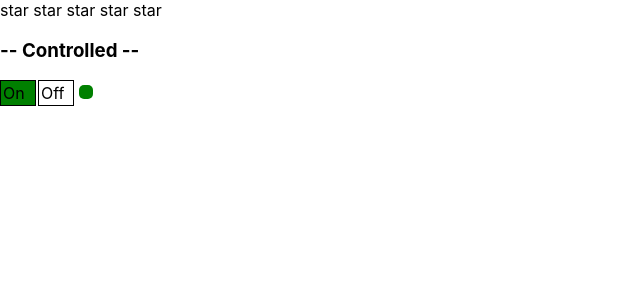
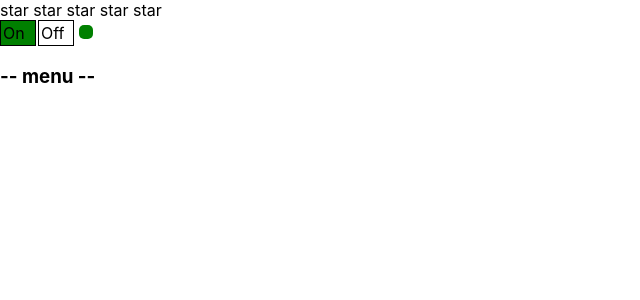
Before and after one commit to Mayday2020/KBZD-TS2022, a React (Create React App) app: page / in a window 1280 px wide. Shown: the top 300 px of the page, without its empty margins (0-640 px from the left). Built offline with nearby package versions, Linux system fonts and the light colour scheme.

Commit message:
'15customSelect'

```diff
--- a/src/Accordion/Accordion.tsx
+++ b/src/Accordion/Accordion.tsx
@@ -5,20 +5,22 @@ type AccordionTitlePropsType = {
     onClick: (collapsed: boolean)=> void
     collapsed: boolean
 }
+export type itemType = {
+    id: number
+    value: string
+    power: string
+}
 export type AccordionPropsType = {
     titleValue: string
     collapsed: boolean
-    onClick: (collapsed: boolean)=> void
+    onClickTitle: (collapsed: boolean)=> void
+    items:  itemType[]
+    onClick: (power: string) => void
 }
-export const Accordion = (props: AccordionPropsType) => {
-    return (
-        <div>
-            <AccordionTitle title={props.titleValue} onClick={props.onClick} collapsed={props.collapsed}/>
-            {!props.collapsed && <AccordionBody />}
-        </div>
-    )
+export type AccordionBodyPropsType = {
+    onClick: (power: string) => void
+    items: itemType[]
 }
-
 
 const AccordionTitle = (props: AccordionTitlePropsType) => {
     return (
@@ -26,12 +28,18 @@ const AccordionTitle = (props: AccordionTitlePropsType) => {
     )
 }
 
-const AccordionBody = () => {
+const AccordionBody = (props: AccordionBodyPropsType) => {
     return (
         <ul>
-            <li>task 1</li>
-            <li>task 2</li>
-            <li>task 3</li>
+            {props.items.map( (item, index) =>  <li onClick={()=>{props.onClick(item.power)}} key={index}>{item.value}</li>) }
         </ul>
     )
 }
+export const Accordion = (props: AccordionPropsType) => {
+    return (
+        <div>
+            <AccordionTitle title={props.titleValue} onClick={props.onClickTitle} collapsed={props.collapsed}/>
+            {!props.collapsed && <AccordionBody onClick={props.onClick} items={props.items}/>}
+        </div>
+    )
+}
--- a/src/App.tsx
+++ b/src/App.tsx
@@ -6,20 +6,46 @@ import {Rating} from "./Rating/Rating";
 import {Accordion} from "./Accordion/Accordion";
 import {UncontrolledOnOff} from "./UncontrolledOnOff/UncontrolledOnOff";
 import {OnOff} from "./OnOff/OnOff";
+import CustomSelectComponent, {itemType} from "./CustomSelectComponent/CustomSelectComponent";
 
 function App() {
     let [ratingValue, setRatingValue] = useState<RatingValueType>(0)
     let [accordionCollapsed, setAccordionCollapsed] = useState<boolean>(true)
     let [on, setOn] = useState<boolean>(true)
 
+    // Select settings
+    let [titleValue, setTitleValue] = useState<string>('menu')
+    let [collapsed, setCollapsed] = useState(true)
+    const items = [
+        {id: 1, value: 'Thor', power: 'POWER OF GOD'},
+        {id: 2, value: 'Iron man', power: 'GENIUS'},
+        {id: 3, value: 'Hulk', power: 'PUNISH'},
+        {id: 4, value: 'Captain America', power: 'MORALITY'},
+        {id: 5, value: 'Black widow', power: 'ESPIONAGE'},
+        {id: 6, value: 'Hawkeye', power: 'SARCASM'}
+    ]
+    const openSelect = () => {
+        setCollapsed(!collapsed)
+    }
+    const changeTitle = (item: itemType) => {
+        setTitleValue(item.value)
+        setCollapsed(!collapsed)
+    }
+    //
     return (
         <div className="App">
             <Rating value={ratingValue} onClick={setRatingValue}/>
             {/*<UncontrolledRating/>*/}
-            <Accordion titleValue={'Controlled'} collapsed={accordionCollapsed} onClick={setAccordionCollapsed}/>
+            {/*<Accordion titleValue={'Controlled'} collapsed={accordionCollapsed} onClick={setAccordionCollapsed}/>*/}
             {/*<UncontrolledAccordion />*/}
             <OnOff onValue={on} onClick={setOn}/>
             {/*<UncontrolledOnOff />*/}
+            <CustomSelectComponent collapsed={collapsed}
+                                   items={items}
+                                   titleValue={titleValue}
+                                   onClickTitle={openSelect}
+                                   onClick={changeTitle}
+            />
         </div>
     );
 }
--- /dev/null
+++ b/src/CustomSelectComponent/CustomSelectComponent.tsx
@@ -0,0 +1,48 @@
+import React from 'react'
+
+export type itemType = {
+    id: number
+    value: string
+    power: string
+}
+type SelectTitlePropsType = {
+    title: string
+    onClick: (collapsed: boolean)=> void
+    collapsed: boolean
+}
+export type SelectBodyPropsType = {
+    onClick: (item: itemType) => void
+    items: itemType[]
+}
+export type SelectPropsType = {
+    titleValue: string
+    collapsed: boolean
+    onClickTitle: (collapsed: boolean)=> void
+    items:  itemType[]
+    onClick: (item: itemType) => void
+}
+
+const SelectTitle = (props: SelectTitlePropsType) => {
+    return (
+        <h3 onClick={ () => { props.onClick(!props.collapsed) } }>-- {props.title} --</h3>
+    )
+}
+const SelectBody = (props: SelectBodyPropsType) => {
+    return (
+        <ul>
+            {props.items.map( (item, index) =>  <li onClick={()=>{props.onClick(item)}} key={index}>{item.value}</li>) }
+        </ul>
+    )
+}
+const CustomSelectComponent = (props: SelectPropsType) => {
+
+
+    return (
+        <div>
+            <SelectTitle title={props.titleValue} onClick={props.onClickTitle} collapsed={props.collapsed}/>
+            {!props.collapsed && <SelectBody onClick={props.onClick} items={props.items}/>}
+        </div>
+    )
+}
+
+export default CustomSelectComponent
```
Also changed, not shown: 1 other file (tests, documents, lock files or other folders).
